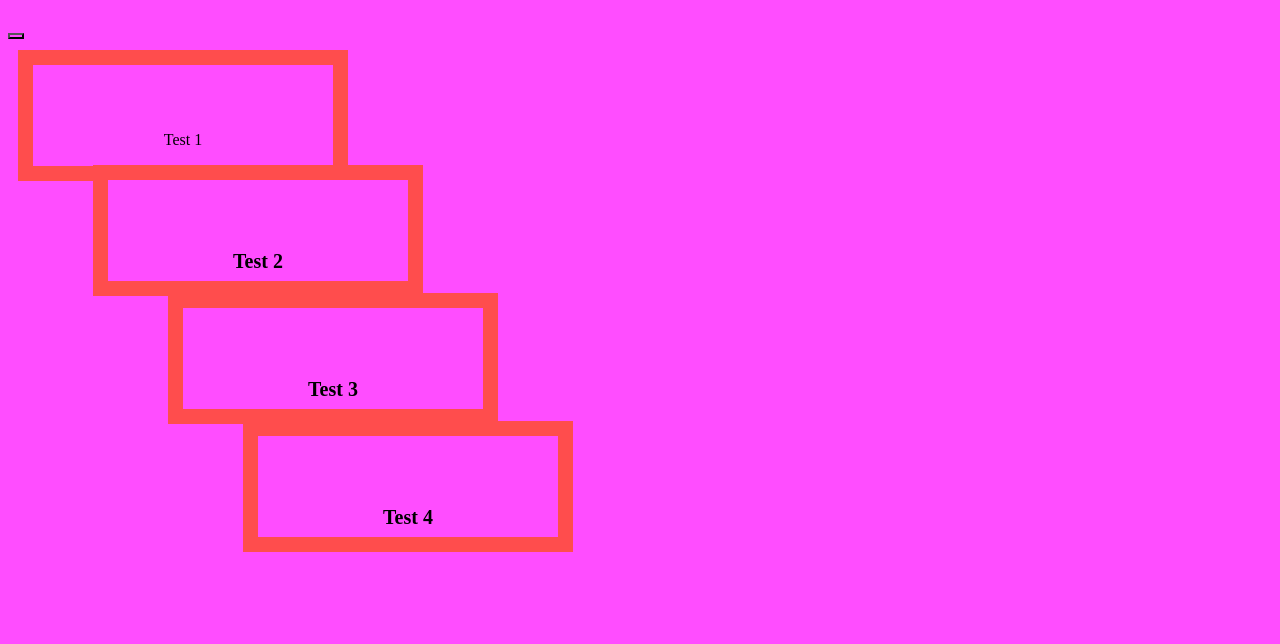
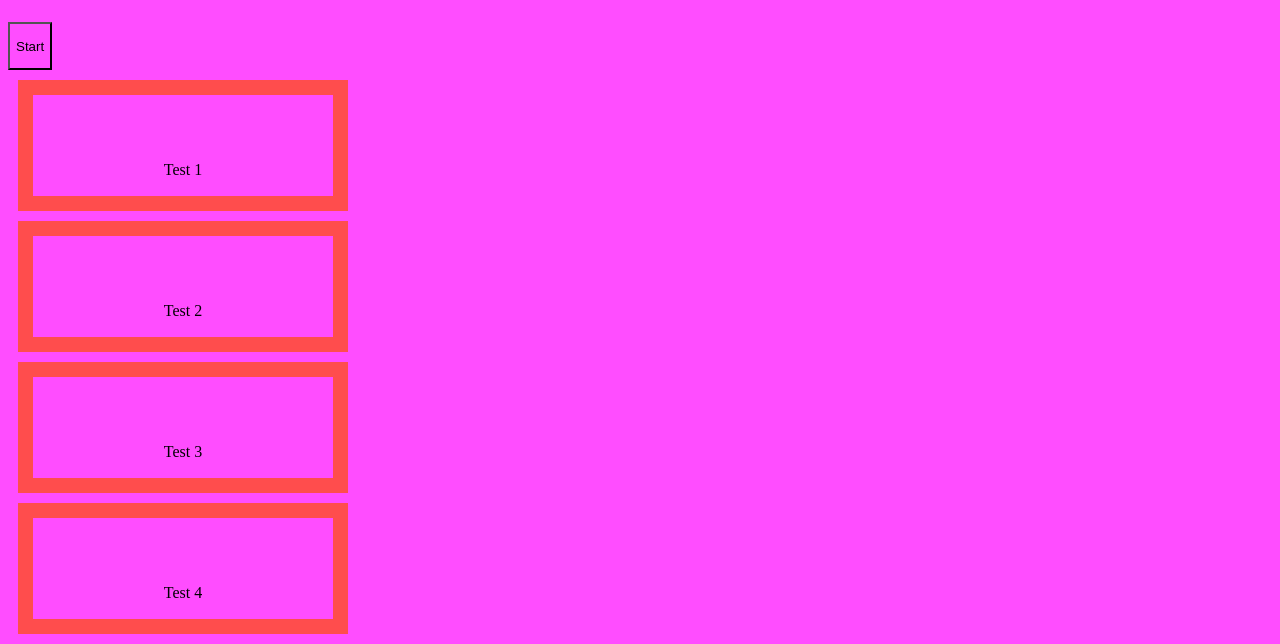
Before and after one commit to AhayahLit/Coding-Quiz, a plain HTML site: page index.html in a window 1280 px wide. Shown: the part 212-856 px from the top of the page. Before the commit the page ends 800 px from the top, so only its background shows below. Drawn offline with Linux system fonts and the light colour scheme.

Commit message:
updated html and css

```diff
--- a/index.html
+++ b/index.html
@@ -5,7 +5,7 @@
     <meta http-equiv="X-UA-Compatible" content="IE=edge">
     <meta name="viewport" content="width=device-width, initial-scale=1.0">
     <link rel="stylesheet" href="./assets/style.css">
-    <link rel="script" href="./assets/script.js">
+
 </head>
     <title>Coding Quiz</title>
 
@@ -17,19 +17,24 @@
         <h2>View Highscore</h2>
         </div>
         <div id ="Start">
-            <button type="button">
+            <button id="startButton" type="button">
 
+              <p>Start</p>
             </button>
         </div>
 
         <div class= "box1">
              <p>Test 1</p>
+             </div>
         <div class= "box2">
             <p>Test 2</p>
+            </div>
         <div class= "box3">
             <p>Test 3</p>
+            </div>
         <div class= "box4">
             <p>Test 4</p>
         </div>
-    </body>
+        <script src="./assets/script.js" ></script>
+      </body>
 </html>
```
